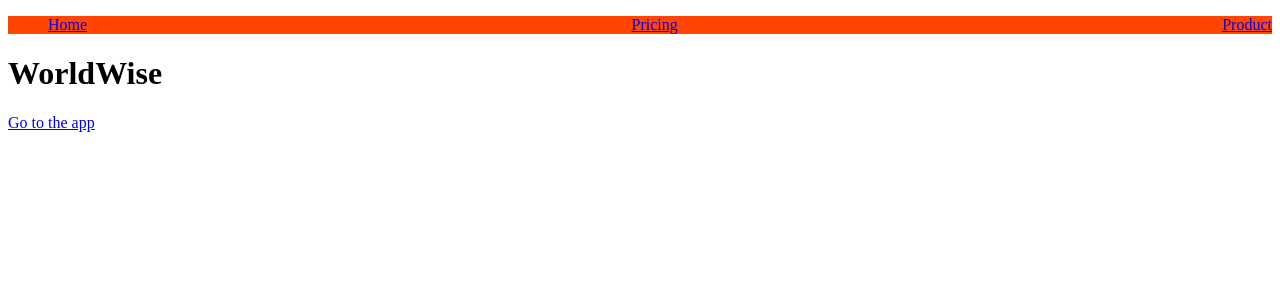
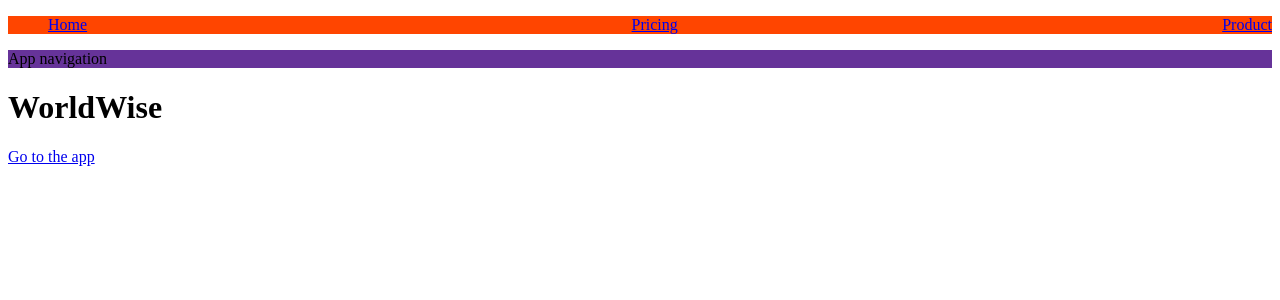
Before and after one commit to codejordy25/11-worldwise, a React (Vite) app: page / in a window 1280 px wide. Shown: the top 300 px of the page. Built offline with nearby package versions, Linux system fonts and the light colour scheme.

Commit message:
Set up App navigation

```diff
--- a/src/components/AppNav.jsx
+++ b/src/components/AppNav.jsx
@@ -1,4 +1,7 @@
 import styles from "./AppNav.module.css";
+// import {nav} from "./AppNav.module.css";
+//className={nav} C'est Pour Lier un objet à un style.
+
 function AppNav() {
   //styles.nav C'est Pour Lier un objet à un style.
   return <nav className={styles.nav}>App navigation</nav>;
--- a/src/main.jsx
+++ b/src/main.jsx
@@ -1,6 +1,5 @@
 import { StrictMode } from "react";
 import { createRoot } from "react-dom/client";
-
 import App from "./App.jsx";
 
 createRoot(document.getElementById("root")).render(
--- a/src/pages/Homepage.jsx
+++ b/src/pages/Homepage.jsx
@@ -1,10 +1,12 @@
 import { Link } from "react-router-dom";
 import PageNav from "../components/PageNav";
+import AppNav from "../components/AppNav";
 
 function Homepage() {
   return (
     <div>
       <PageNav />
+      <AppNav />
       <h1>WorldWise</h1>
 
       <Link to="/AppLayout">Go to the app</Link>
```
